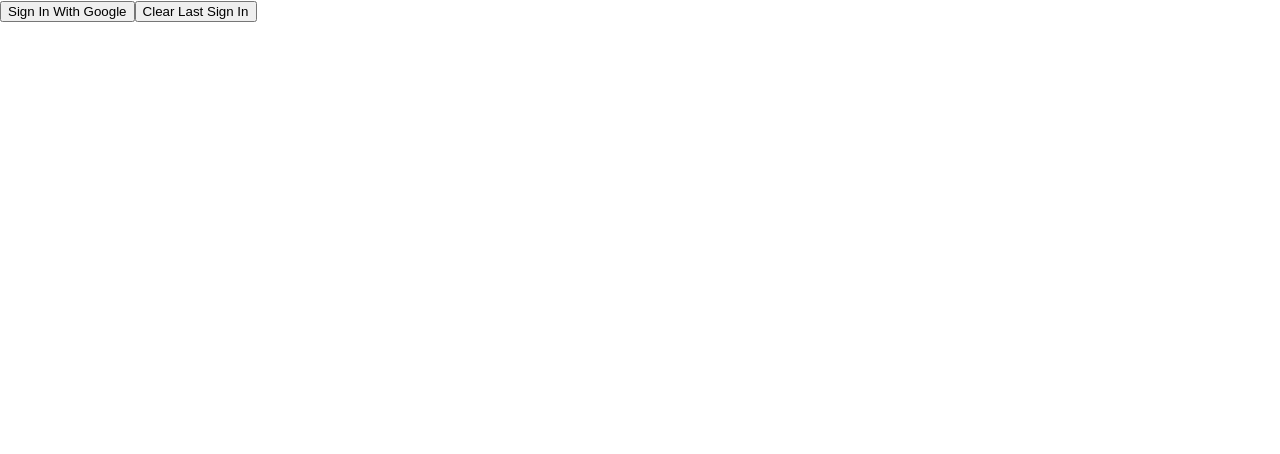
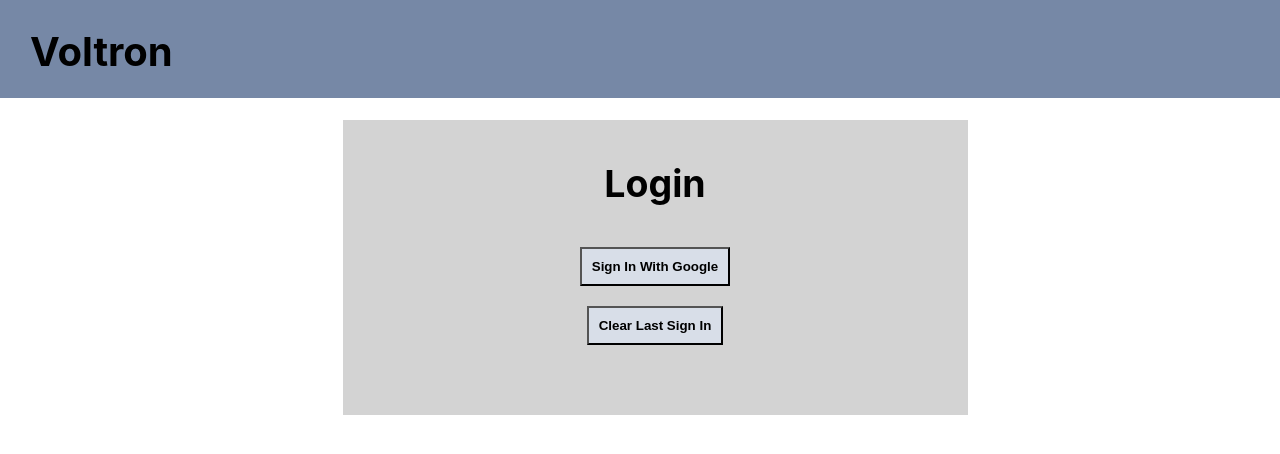
Before and after one commit to 22ridley/voltron, a React (Create React App) app in the folder client/: page / in a window 1280 px wide. Shown: the top 454 px of the page. Built offline with nearby package versions, Linux system fonts and the light colour scheme.

Commit message:
restyled login

```diff
--- a/client/src/App.tsx
+++ b/client/src/App.tsx
@@ -8,30 +8,47 @@
 
 function App() {
   const [privilege, setPrivilege] = useState<number>(-1);
-  const [token, setToken] = useState<string>("default");
+  const [token, setToken] = useState<string>("");
+  const [email, setEmail] = useState<string>("");
+  const [name, setName] = useState<string>("");
 
   if (privilege == -1) {
     return (
       <div className="signIn">
-        <SignIn setToken={setToken} setPrivilege={setPrivilege} />
+        <SignIn
+          setToken={setToken}
+          setPrivilege={setPrivilege}
+          setEmail={setEmail}
+          setName={setName}
+        />
       </div>
     );
   } else if (privilege == 0) {
     return (
       <div className="student">
-        <Student token={token} privilege={privilege} />
+        <Student
+          token={token}
+          privilege={privilege}
+          email={email}
+          name={name}
+        />
       </div>
     );
   } else if (privilege == 1) {
     return (
       <div className="instructor">
-        <Instructor token={token} privilege={privilege} />
+        <Instructor
+          token={token}
+          privilege={privilege}
+          email={email}
+          name={name}
+        />
       </div>
     );
   } else {
     return (
       <div className="admin">
-        <Admin token={token} privilege={privilege} />
+        <Admin token={token} privilege={privilege} email={email} name={name} />
       </div>
     );
   }
--- a/client/src/components/admin.tsx
+++ b/client/src/components/admin.tsx
@@ -3,12 +3,14 @@
 interface AdminProps {
   token: string;
   privilege: number;
+  email: string;
+  name: string;
 }
 
 export default function Admin(props: AdminProps) {
   return (
     <div>
-      <div>Admin</div>
+      <div>Admin: {props.name}</div>
       <div>Token: {props.token}</div>
     </div>
   );
--- a/client/src/components/instructor.tsx
+++ b/client/src/components/instructor.tsx
@@ -3,16 +3,14 @@
 interface InstructorProps {
   token: string;
   privilege: number;
+  email: string;
+  name: string;
 }
 
 export default function Instructor(props: InstructorProps) {
-  useEffect(() => {
-    console.log("In instructor: ", props.token);
-  }, [props.token]);
-
   return (
     <div>
-      <div>Instructor</div>
+      <div>Instructor: {props.name}</div>
       <div>Token: {props.token}</div>
     </div>
   );
--- a/client/src/components/sign-in.tsx
+++ b/client/src/components/sign-in.tsx
@@ -1,7 +1,5 @@
-// Import the functions you need from the SDKs you need
+import "../styles/sign-in.css";
 import { initializeApp } from "firebase/app";
-// TODO: Add SDKs for Firebase products that you want to use
-// https://firebase.google.com/docs/web/setup#available-libraries
 import {
   getAuth,
   GoogleAuthProvider,
@@ -15,9 +13,10 @@
 interface SignInProps {
   setToken: Dispatch<SetStateAction<string>>;
   setPrivilege: Dispatch<SetStateAction<number>>;
+  setEmail: Dispatch<SetStateAction<string>>;
+  setName: Dispatch<SetStateAction<string>>;
 }
 
-// Your web app's Firebase configuration
 const firebaseConfig = {
   apiKey: "AIzaSyBhZq1cflqUOXts2-1dtCDl7j-NBhpE7tw",
   authDomain: "voltron-1ea5c.firebaseapp.com",
@@ -37,9 +36,13 @@
     if (jsonResponse) {
       const success: boolean = jsonResponse.success;
       const privilege: number = jsonResponse.privilege;
-      const user_name: string = jsonResponse.name;
       const email: string = jsonResponse.email;
-      props.setPrivilege(privilege);
+      const name: string = jsonResponse.name;
+      if (success) {
+        props.setPrivilege(privilege);
+        props.setEmail(email);
+        props.setName(name);
+      }
     }
   }, [jsonResponse]);
 
@@ -48,7 +51,7 @@
     // Sign out of firebase
     await signOut(auth);
     // Set the local state back to it's initial state
-    props.setToken("null");
+    props.setToken("");
   };
 
   const logGoogleUser = async () => {
@@ -63,12 +66,10 @@
         const response = await fetch(`${firebaseConfig.baseURL}/login`, {
           method: "GET",
           headers: {
-            // Make a POST request with the `Authorization` header set with our bearer token
             Authorization: `Bearer ${userToken}`,
           },
         });
         const json_response = await response.json();
-        console.log(json_response);
         setJsonResponse(json_response);
       } else {
         // User is signed out
@@ -81,30 +82,28 @@
               // The signed-in user info.
               const user = result.user;
             }
-            // IdP data available using getAdditionalUserInfo(result)
-            // ...
           })
           .catch((error) => {
-            // Handle Errors here.
-            const errorCode = error.code;
-            const errorMessage = error.message;
-            // The email of the user's account used.
-            const email = error.customData.email;
-            // The AuthCredential type that was used.
-            const credential = GoogleAuthProvider.credentialFromError(error);
-            // ...
-            console.log("error!");
+            console.log("Error: ", error);
           });
       }
     });
   };
   return (
     <div>
-      <button onClick={logGoogleUser}>Sign In With Google</button>
-      <button onClick={handleSignOut}>Clear Last Sign In</button>
+      <div className="header">
+        <a href="/">
+          <h1>Voltron</h1>
+        </a>
+      </div>
+      <div className="all">
+        <div className="loginbox">
+          <h2>Login</h2>
+          <button onClick={logGoogleUser}>Sign In With Google</button>
+          <br />
+          <button onClick={handleSignOut}>Clear Last Sign In</button>
+        </div>
+      </div>
     </div>
   );
 }
-function setState<T>(arg0: null): [any, any] {
-  throw new Error("Function not implemented.");
-}
--- a/client/src/components/student.tsx
+++ b/client/src/components/student.tsx
@@ -3,8 +3,10 @@
 interface StudentProps {
   token: string;
   privilege: number;
+  email: string;
+  name: string;
 }
 
 export default function Student(props: StudentProps) {
-  return <div>Student</div>;
-};
+  return <div>Student: {props.name}</div>;
+}
--- /dev/null
+++ b/client/src/styles/sign-in.css
@@ -0,0 +1,41 @@
+.all {
+  padding-top: 100px;
+  padding-left: 30px;
+  justify-content: center;
+  flex-direction: row;
+  display: flex;
+  font-size: 25px;
+}
+.loginbox {
+  background-color: lightgray;
+  width: 50%;
+  padding-top: 10px;
+  padding-bottom: 60px;
+  margin-top: 20px;
+  align-self: center;
+  text-align: center;
+}
+.failure {
+  color: maroon;
+}
+a {
+  color: inherit;
+  text-decoration: none;
+}
+.header {
+  font-size: 20px;
+  background-color: #7688a6;
+  position: fixed;
+  width: 100%;
+  height: 90px;
+  display: flex;
+  padding: 0px 10px 8px 30px;
+  font-weight: bold;
+}
+button {
+  background-color: #d8dee8;
+  padding: 10px;
+  margin: 10px;
+  cursor: pointer;
+  font-weight: bold;
+}
```
Also changed, not shown: 1 other file (tests, documents, lock files or other folders).
